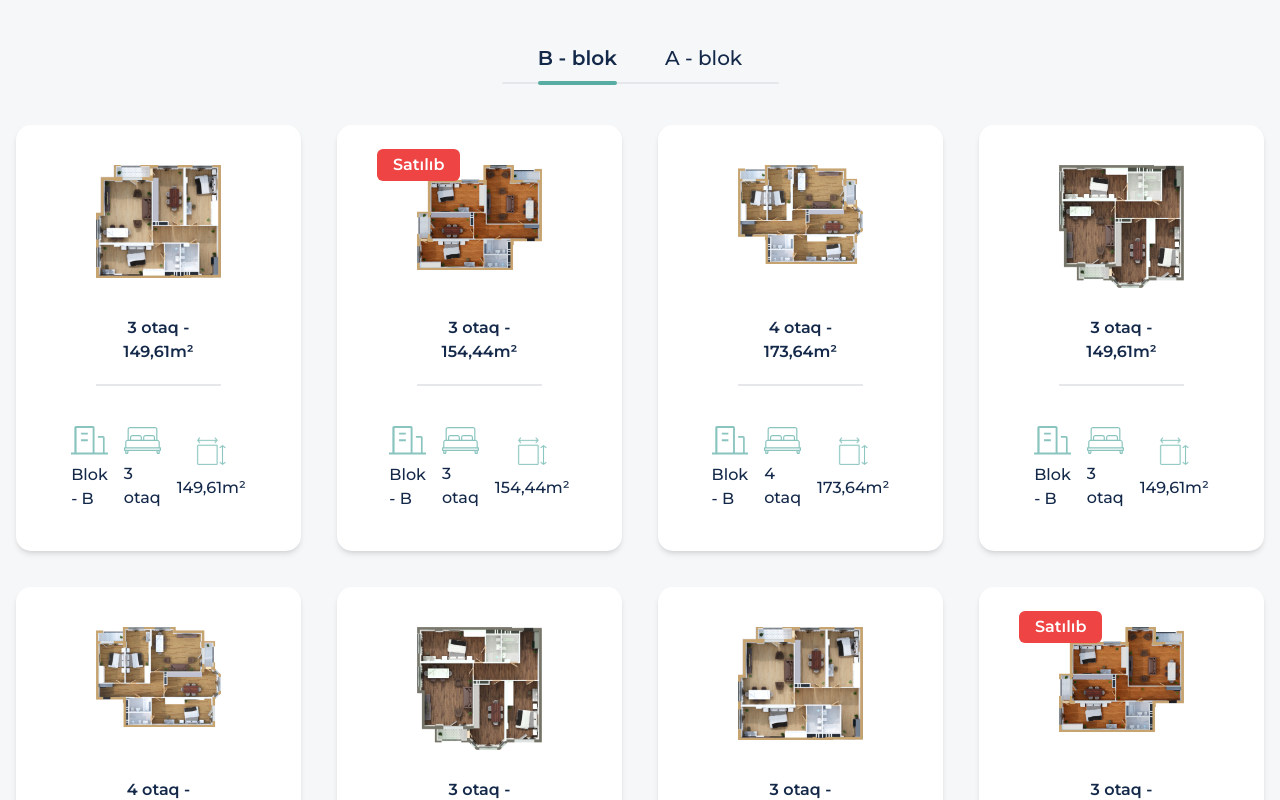
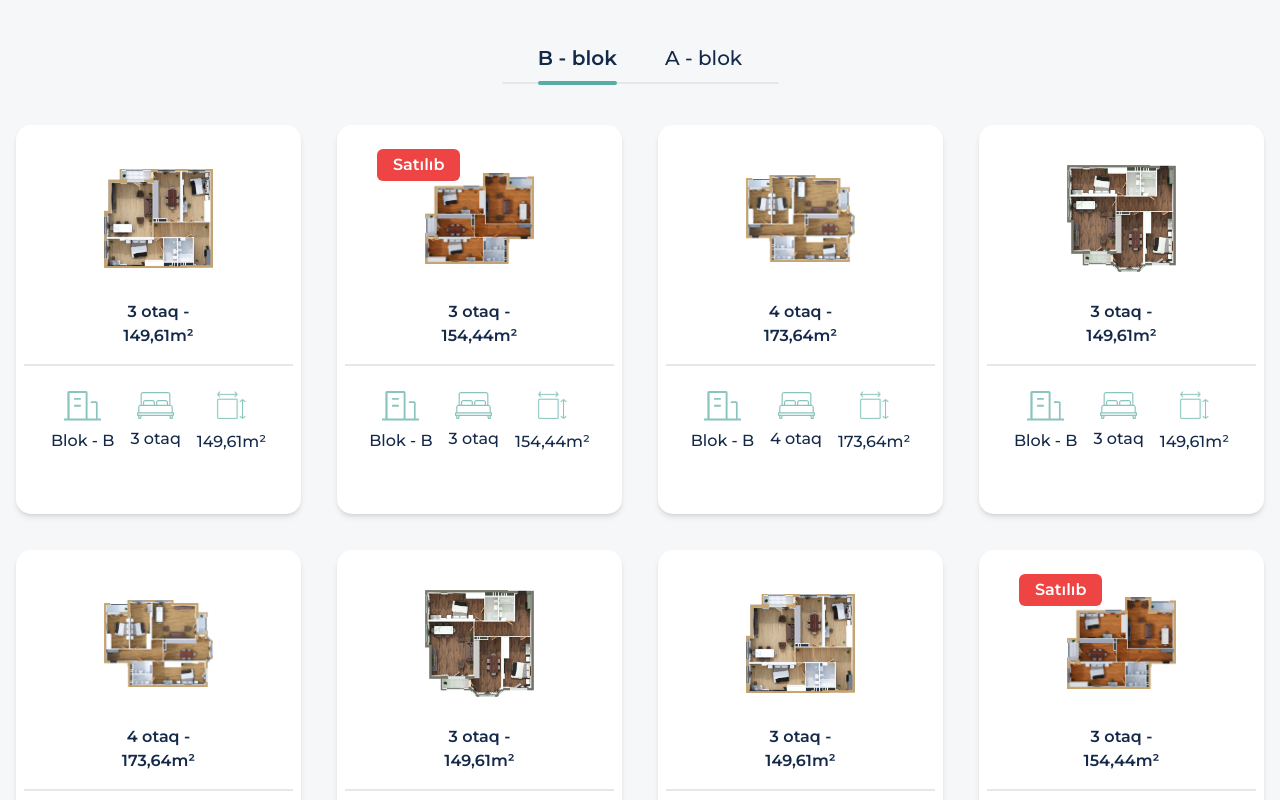
Before and after one commit to imrashidov/OneStudio-task, a React (Vite) app: page / in a window 1280 px wide. Shown: the part 1720-2520 px from the top of the page. Built offline with nearby package versions, Linux system fonts and the light colour scheme; a web font is replaced by a local one.

Commit message:
Refactor CSS styles in Apartments and Services components

```diff
--- a/src/index.css
+++ b/src/index.css
@@ -116,19 +116,22 @@ nav * {
   @apply mt-10 grid grid-cols-4 gap-9;
 }
 .apt-item {
-  @apply px-20 py-10 rounded-[15px] bg-white shadow-md items-center flex flex-col gap-4 relative cursor-pointer;
+  @apply py-10 px-2 rounded-[15px] bg-white shadow-md items-center flex flex-col gap-4 relative cursor-pointer;
 }
 .apt-item span {
   @apply bg-red-500 font-semibold py-1 px-4 rounded-md text-white absolute left-10 top-6;
 }
 .apt-image {
-  @apply text-center font-semibold flex-col items-center justify-start h-full flex gap-7 border-b-2 pb-5;
+  @apply text-center w-full font-semibold flex-col items-center justify-start h-full flex gap-7 px-20;
+}
+.apt-image img {
+  @apply w-full h-full object-contain;
 }
 .apt-image h5 {
   @apply mt-auto;
 }
 .apt-details {
-  @apply flex justify-between items-center gap-4 pt-6;
+  @apply flex justify-center items-center gap-4 pt-6 w-full border-t-2 pb-5;
 }
 .apt-detail {
   @apply flex items-center flex-col gap-2;
```
